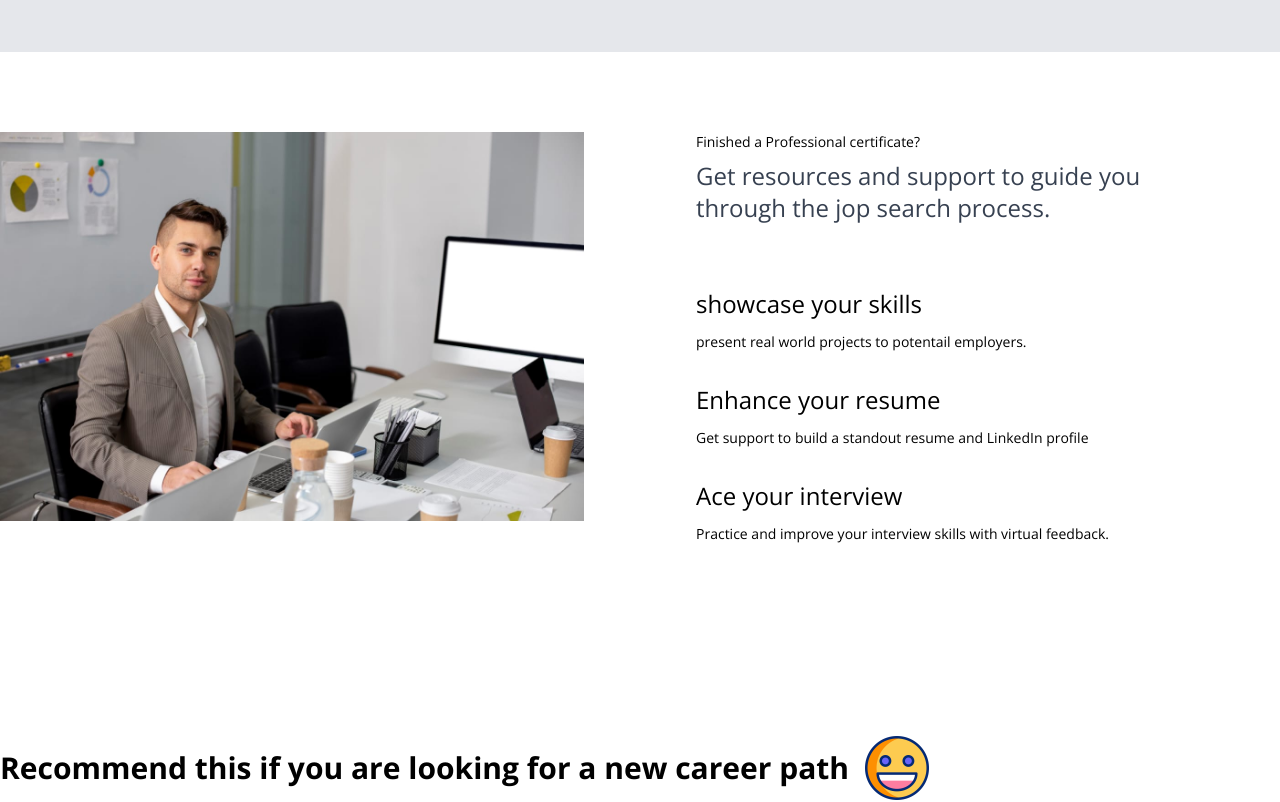
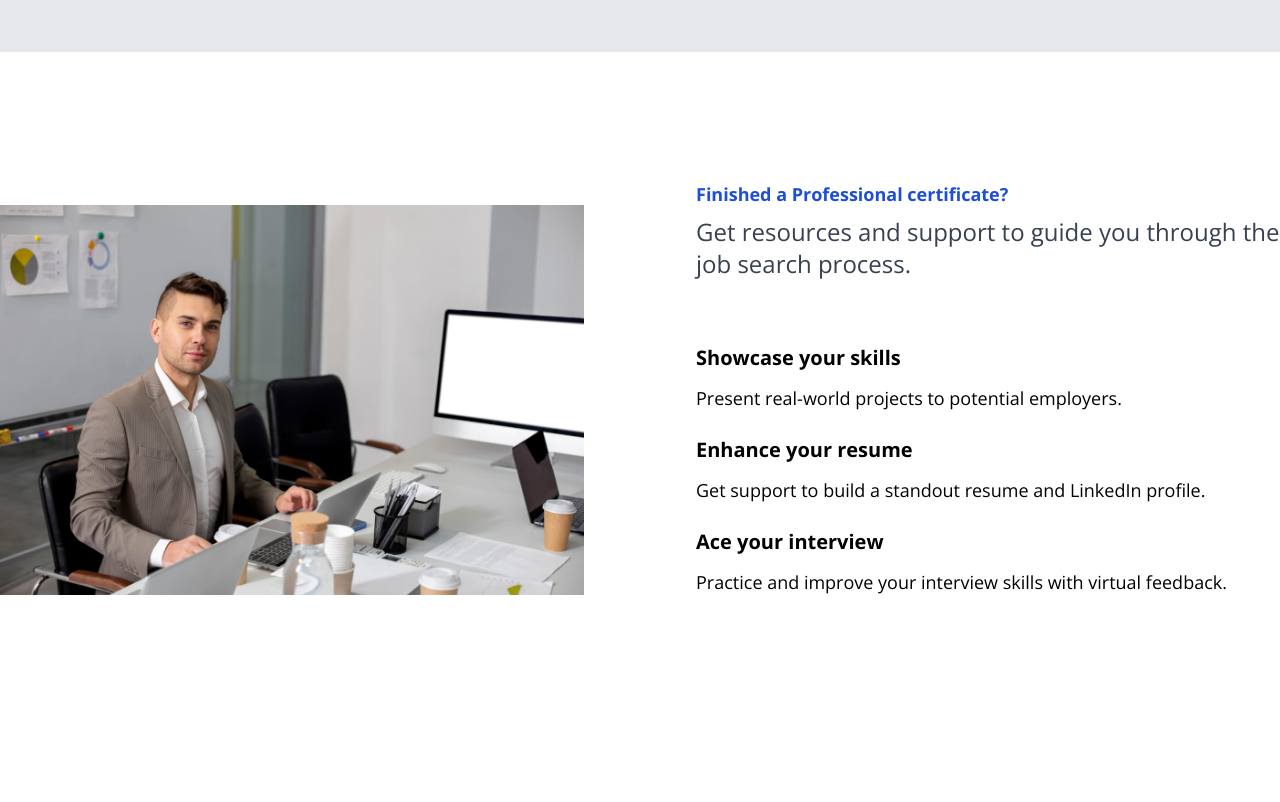
Before and after one commit to FrontEndDevo/NeuraLearnAcademy, a React (Vite) app: page / in a window 1280 px wide. Shown: the part 2940-3742 px from the top of the page. Built offline with nearby package versions, Linux system fonts and the light colour scheme.

Commit message:
add last update Resource GuideSection

```diff
--- a/src/components/ResourceGuide/ResourceGuide.jsx
+++ b/src/components/ResourceGuide/ResourceGuide.jsx
@@ -2,38 +2,34 @@ import Image1 from "../../assets/images/homepage/ResourceGuideSection/men.jpg";
 function ResourcesGuide() {
   return (
     <>
-      <div className="  container my-10 lg:my-20 p-8 md:p-10 lg:p-16 xl:p-0  bg-white  ">
-          <div className="grid  xl:grid-cols-2 gap-8 md:gap-8 xl:gap-28    ">
-            <div className="ResourceGuideImage ">
-              <img src={Image1}  alt="" />
+      <div className="container my-10 xl:my-32 p-8  lg:p-16 xl:p-0 bg-white">
+        <div className="grid grid-cols-1 xl:grid-cols-2 gap-8 md:gap-4 xl:gap-28">
+          <div className="flex justify-center items-center md:w-3/4 lg:w-10/12 xl:w-full">
+            <img src={Image1} alt="" />
           </div>
 
-            {/* Content  */}
-            <div className="ResorceGuideContent">
-              <p className=" mb-2 text-sm md:text-1xl ">
+          {/* Content */}
+          <div className="">
+            <p className="mb-2 text-sm md:text-base lg:text-lg font-bold text-blue-700">
               Finished a Professional certificate?
             </p>
-            <h2 className=" mb-16  md:text-2xl   text-gray-700">
-                Get resources and support to guide you
-                <br /> through the jop search process.
+            <h2 className="mb-6 xl:mb-16 text-lg md:text-sm lg:text-2xl text-gray-700">
+              Get resources and support to guide you through the job search process.
             </h2>
-              <h3 className=" md:text-2xl font-medium	">showcase your skills</h3>
-              <p className="mt-3 mb-8 text-sm">
-                present real world projects to potentail employers.
+            <h3 className="md:text-lg lg:text-xl font-semibold">Showcase your skills</h3>
+            <p className="mt-3 mb-6 text-sm md:text-base lg:text-lg">
+              Present real-world projects to potential employers.
             </p>
-            <h3 className=" md:text-2xl font-medium		">Enhance your resume</h3>
-              <p className="mt-3 mb-8 text-sm">
-                Get support to build a standout resume and LinkedIn profile
+            <h3 className="md:text-lg lg:text-xl font-semibold">Enhance your resume</h3>
+            <p className="mt-3 mb-6 text-sm md:text-base lg:text-lg">
+              Get support to build a standout resume and LinkedIn profile.
             </p>
-            <h3 className=" md:text-2xl font-medium		">Ace your interview</h3>
-              <p className="mt-3 mb-8  text-sm">
+            <h3 className="md:text-lg lg:text-xl font-semibold">Ace your interview</h3>
+            <p className="mt-3 mb-6 text-sm md:text-base lg:text-lg">
               Practice and improve your interview skills with virtual feedback.
             </p>
           </div>
-
-
         </div>
-
       </div>
     </>
   );
```
Lines whose indentation alone changed are shown as unchanged.
